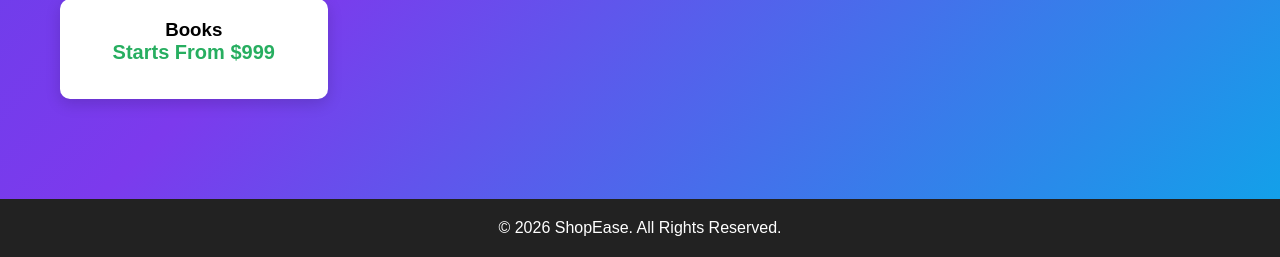
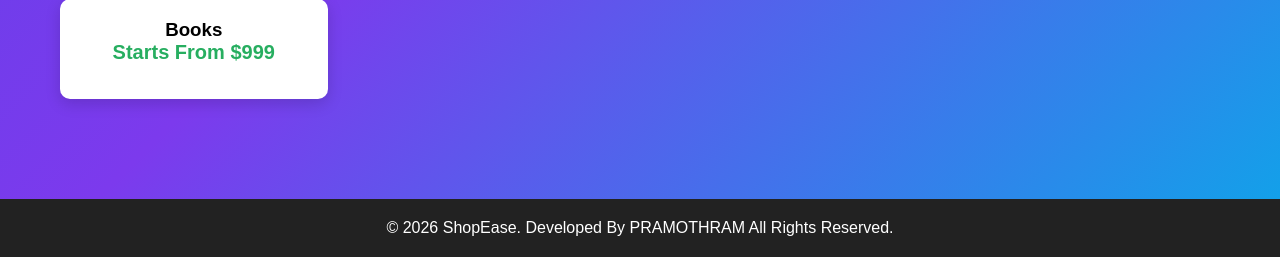
Before and after one commit to pramothram/E-Commerce_1, a Django app: page / in a window 1280 px wide. Shown: the part 946-1203 px from the top of the page. Run offline with Django 5.2, Linux system fonts and the light colour scheme.

Commit message:
Update index.html

```diff
--- a/templates/index.html
+++ b/templates/index.html
@@ -80,7 +80,7 @@
 
     <!-- Footer -->
     <footer>
-        <p>© 2026 ShopEase. All Rights Reserved.</p>
+        <p>© 2026 ShopEase. Developed By PRAMOTHRAM All Rights Reserved.</p>
     </footer>
 
 </body>
```
